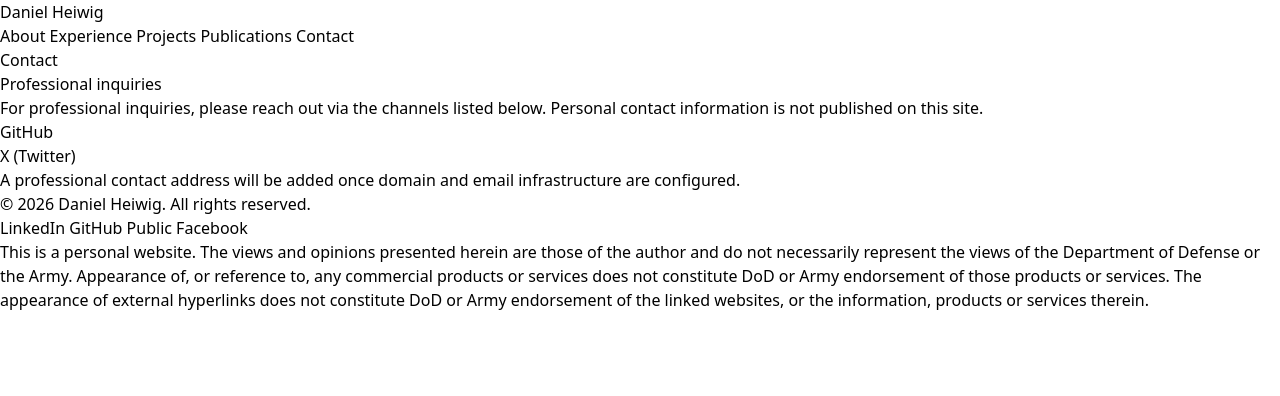
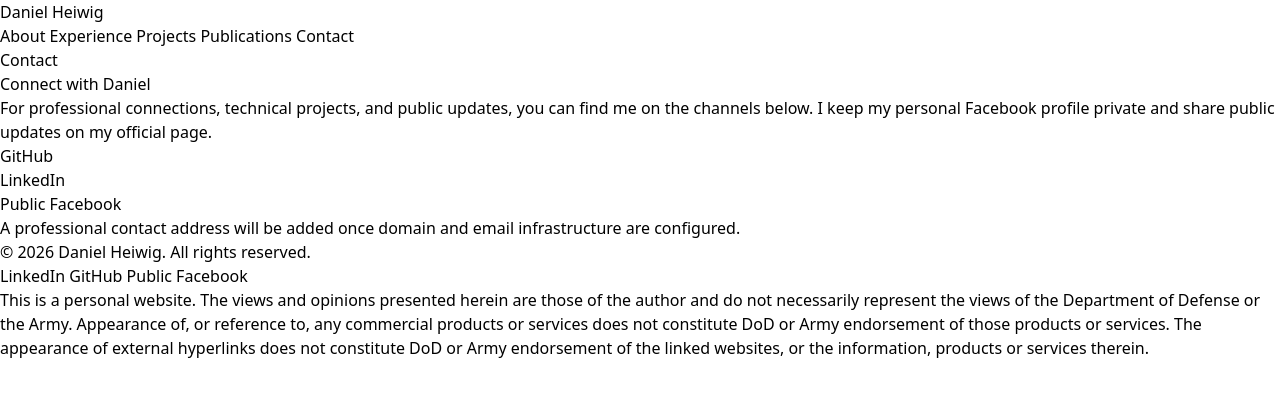
Before and after one commit to dlhiwig/danielheiwig, an Astro site: page /contact in a window 1280 px wide. Built offline with nearby package versions, Linux system fonts and the light colour scheme; Astro itself is replaced by a stand-in of ours.

Commit message:
Replace unverified X link with verified LinkedIn and public Facebook

```diff
--- a/src/pages/contact.astro
+++ b/src/pages/contact.astro
@@ -4,11 +4,11 @@ import Layout from '../layouts/Layout.astro';
 
 <Layout title="Contact">
   <h1 class="text-3xl font-semibold text-slate-900">Contact</h1>
-  <p class="mt-2 text-slate-500">Professional inquiries</p>
+  <p class="mt-2 text-slate-500">Connect with Daniel</p>
 
   <div class="mt-8 max-w-xl">
     <p class="text-slate-600">
-      For professional inquiries, please reach out via the channels listed below. Personal contact information is not published on this site.
+      For professional connections, technical projects, and public updates, you can find me on the channels below. I keep my personal Facebook profile private and share public updates on my official page.
     </p>
 
     <ul class="mt-6 space-y-3">
@@ -17,11 +17,8 @@ import Layout from '../layouts/Layout.astro';
           GitHub
         </a>
       </li>
-      <li>
-        <a href="https://x.com/DHiwig" class="text-blue-700 hover:underline" target="_blank" rel="noopener noreferrer">
-          X (Twitter)
-        </a>
-      </li>
+      <li><a href="https://www.linkedin.com/in/danielheiwig/" class="text-blue-700 hover:underline" target="_blank" rel="noopener noreferrer">LinkedIn</a></li>
+      <li><a href="https://www.facebook.com/profile.php?id=61596691354369" class="text-blue-700 hover:underline" target="_blank" rel="noopener noreferrer">Public Facebook</a></li>
     </ul>
 
     <p class="mt-8 text-sm text-slate-500">
```
